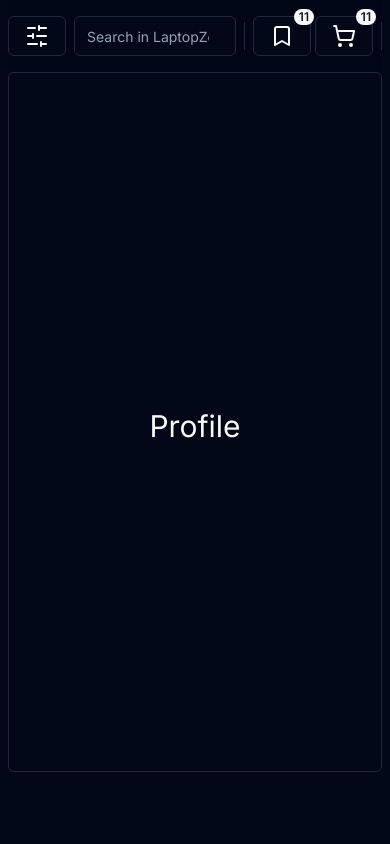
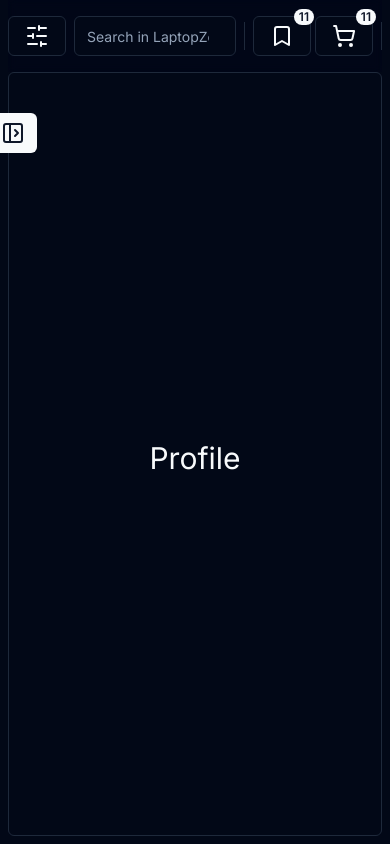
Before and after one commit to AlfianChabib/laptopzone_e-commerce, a Next.js app: page /profile in a window 390 px wide. Built offline with nearby package versions, Linux system fonts and the light colour scheme.

Commit message:
feat: responsive sidebar profile page

```diff
--- a/src/app/globals.css
+++ b/src/app/globals.css
@@ -73,4 +73,7 @@
   body {
     @apply bg-background text-foreground;
   }
+  section {
+    min-height: calc(100vh - 5rem);
+  }
 }
--- a/src/app/layout.tsx
+++ b/src/app/layout.tsx
@@ -34,7 +34,7 @@ export default function RootLayout({
           enableSystem
           disableTransitionOnChange
         >
-          <main className="max-w-7xl mx-auto px-2 min-h-screen relative">
+          <main className="flex flex-col max-w-7xl mx-auto px-2 min-h-screen relative">
             <Navbar />
             {children}
           </main>
--- a/src/app/profile/page.tsx
+++ b/src/app/profile/page.tsx
@@ -6,10 +6,10 @@ import { Tabs } from "@/components/ui/tabs";
 
 export default function page() {
   return (
-    <section className="flex w-full h-[700px]">
+    <section className="flex w-full">
       <Tabs
         defaultValue="profile"
-        className="flex relative w-full max-w-7xl gap-4"
+        className="flex relative w-full min-h-full max-w-7xl gap-4"
       >
         {/* left */}
         <Sidebar />
--- a/src/components/profie/Sidebar.tsx
+++ b/src/components/profie/Sidebar.tsx
@@ -1,21 +1,44 @@
 "use client";
-import React from "react";
+import React, { useEffect, useRef, useState } from "react";
 import { Avatar } from "@/components/ui/avatar";
 import { AvatarFallback, AvatarImage } from "@radix-ui/react-avatar";
 import { Card, CardTitle, CardDescription } from "@/components/ui/card";
 import { Separator } from "@/components/ui/separator";
 import { TabsList, TabsTrigger } from "@/components/ui/tabs";
+import { Button } from "../ui/button";
 import {
   Bookmark,
   Package,
   PackagePlus,
   ShoppingCart,
   User,
+  PanelRightOpen,
+  PanelLeftOpen,
 } from "lucide-react";
 
 export default function Sidebar() {
+  const [isOpen, setIsOpen] = useState(false);
+
+  const handleOpenSidebar = () => {
+    setIsOpen(!isOpen);
+  };
+
   return (
-    <div className="lg:flex hidden flex-col p-4 overflow-hidden w-[500px] border rounded-md justify-between">
+    <div
+      className={`lg:flex lg:relative absolute bg-background lg:-translate-x-0 ${
+        isOpen ? "-translate-x-0" : "-translate-x-[330px]"
+      } ease-in transition-all flex-col lg:w-[500px] max-w-[500px] h-full p-4 gap-4 border rounded-md justify-between`}
+    >
+      <Button
+        onClick={handleOpenSidebar}
+        variant="default"
+        className={`lg:hidden w-12 px-0 z-10 absolute transition-all top-10 -right-4 ${
+          isOpen ? "" : "-right-12"
+        }`}
+      >
+        {isOpen ? <PanelRightOpen /> : <PanelLeftOpen />}
+      </Button>
+      <div className="flex flex-col h-full justify-between">
         <div className="flex flex-col gap-4 w-full">
           <Card className="overflow-hidden">
             <div className="flex gap-4 p-2">
@@ -53,7 +76,10 @@ export default function Sidebar() {
                   <User size={18} />
                 </TabsTrigger>
                 <Separator />
-              <TabsTrigger className="w-full justify-between" value="products">
+                <TabsTrigger
+                  className="w-full justify-between"
+                  value="products"
+                >
                   <p>Products</p>
                   <Package size={18} />
                 </TabsTrigger>
@@ -63,7 +89,10 @@ export default function Sidebar() {
                   <ShoppingCart size={18} />
                 </TabsTrigger>
                 <Separator />
-              <TabsTrigger className="w-full justify-between" value="wishlists">
+                <TabsTrigger
+                  className="w-full justify-between"
+                  value="wishlists"
+                >
                   <p>Wishlists</p>
                   <Bookmark size={18} />
                 </TabsTrigger>
@@ -72,11 +101,15 @@ export default function Sidebar() {
           </div>
         </div>
         <TabsList className="flex flex-col w-full h-20 border">
-        <TabsTrigger value="createProduct" className="flex w-full h-full gap-2">
+          <TabsTrigger
+            value="createProduct"
+            className="flex w-full h-full gap-2"
+          >
             <PackagePlus />
             <p className="text-xl">Create Product</p>
           </TabsTrigger>
         </TabsList>
       </div>
+    </div>
   );
 }
```
Lines whose indentation alone changed are shown as unchanged.
